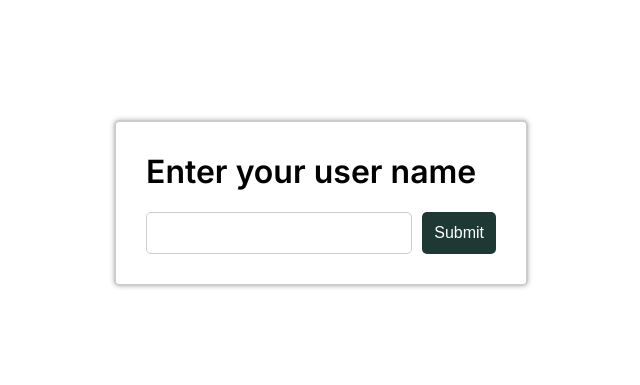
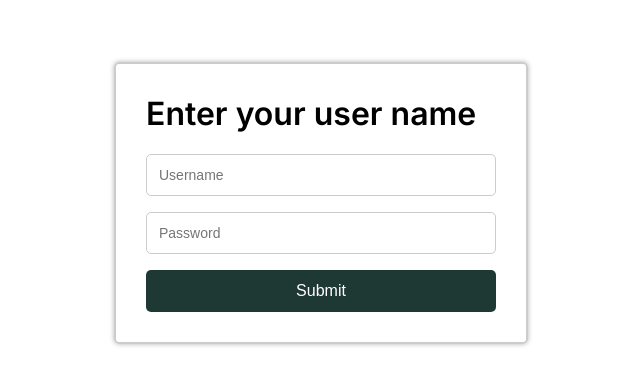
Before and after one commit to priyakarunakaran21/chatgptPOC, a React (Create React App) app in the folder chatgpt-poc/: page / in a window 1280 px wide. Shown: the part 147-532 px from the top of the page, without its empty margins (319-959 px from the left). Built offline with nearby package versions, Linux system fonts and the light colour scheme.

Commit message:
changes for password and ip address

```diff
--- a/chatgpt-poc/src/App.js
+++ b/chatgpt-poc/src/App.js
@@ -1,43 +1,60 @@
-import {useState} from 'react'
+import {useState, useEffect} from 'react'
 import Login from './component/login'
 import Chat from './component/Chat/index.js'
 
 function App() {
   const myObject = [
-    {name: 'test@test.com'},
-    {name: 'John@cvs.com'},
-    {name: 'Bill@cvs.com'}
+    {name: 'test@test.com', password: 'test@123'},
+    {name: 'John@cvs.com', password: 'test@123'},
+    {name: 'Bill@cvs.com', password: 'test@123'}
   ];
-const [user, setUser] = useState('')
 const [isExist, setIsExist] = useState(false);
 const [error, setError] = useState('');
+const [cred, setCred] = useState({
+  user: '',
+  password: ''
+});
+
+useEffect(() => {
+  const storedUser = sessionStorage.getItem('loggeduser');
+
+    // If a stored value exists, set the count state to the stored value
+    if (storedUser) {
+      setIsExist(true);
+    }
+}, []);
+
 
 if (!localStorage.getItem('myObject')) {
 localStorage.setItem('myObject', JSON.stringify(myObject));
 }
 
-const handleInputChange = (event) => {
-    setUser(event.target.value);
-  };
+const handleCredChange = (name,value) => {
+  setCred({
+    ...cred,
+    [name]: value
+  });
+};
 
 function handleKeyPress(event) {
-    setUser(event.target.value);
-    if (event.keyCode === 13) {
+    if (event.keyCode === 13 && cred.user!=='' && cred.password !=='') {
         onSubmit();
     }
   }
 
 const onSubmit = () =>{
     const parsedArray = JSON.parse(localStorage.getItem('myObject'));
-    const person = parsedArray.find((u) => u.name === user);
+    const person = parsedArray.find((u) => u.name === cred.user && u.password === cred.password);
   if (person) {
     setIsExist(true);
-    sessionStorage.setItem('loggeduser', user);
+    sessionStorage.setItem('loggeduser', cred.user);
   } else {
     setIsExist(false);
   }
-
-    setUser('');
+  setCred({
+    ...cred,
+    user: ''
+  });
     setError("User is unauthorized");
 }
 
@@ -50,7 +67,7 @@ const onLogout = () =>{
     {isExist ? (
      <Chat endsession={onLogout}/>
     ) : (
-      <Login isExist={isExist} handleInputChange={handleInputChange} handleKeyPress={handleKeyPress} onSubmit={onSubmit} error={error}/>
+      <Login isExist={isExist} onCredChange={handleCredChange} handleKeyPress={handleKeyPress} onSubmit={onSubmit} error={error}/>
     )}
   </div>
 );
--- a/chatgpt-poc/src/component/Chat/index.js
+++ b/chatgpt-poc/src/component/Chat/index.js
@@ -27,10 +27,12 @@ const Chat = ({endsession}) => {
 
   const [settings, setSettings] = useState({
     cgptModel: '',
-    maxToken: '',
-    numResponses: '',
+    max_Token: '',
+    num_Responses: '',
     temperature: '',
-    regenTemperature: ''
+    regen_Temperature: '',
+    api_key: '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',
+    cgpt_endpoint: 'https://api.openai.com/v1/engines/text-davinci-003/completions'
   });
 
   const handleSettingsChange = (name,value) => {
@@ -87,13 +89,14 @@ const Chat = ({endsession}) => {
   const regenerateResponses = async () => {
     try {
       const formData = new FormData();
-                  formData.append('input_text', newbotHistory1Ref.current);
-                  formData.append('task', task);
-        //can access the variable like this
-//                formData.append('maxToken', settings.maxToken);
-
-
-
+          formData.append('input_text', newbotHistory1Ref.current);
+          formData.append('task', task);
+          // formData.append('maxToken', settings.max_Token);
+          // formData.append('maxToken', settings.num_Responses);
+          // formData.append('maxToken', settings.temperature);
+          // formData.append('maxToken', settings.regen_Temperature);
+          // formData.append('maxToken', settings.api_key);
+          // formData.append('maxToken', settings.cgpt_endpoint);
 
       // const response = await fetch('https://api.openai.com/v1/engines/text-davinci-003/completions', {
       //   method: 'POST',
@@ -109,7 +112,7 @@ const Chat = ({endsession}) => {
       // });
 
 
-          const response = await fetch('http://13.127.96.31/deid/messages', {
+          const response = await fetch('http://35.154.203.46/deid/messages', {
             method: 'POST',
             body: formData
           });
@@ -203,7 +206,7 @@ const Chat = ({endsession}) => {
                     formData.append('input_text', conversationHistoryRef.current);
                     formData.append('task', task);
 
-                    const response = await fetch('http://13.127.96.31/deid/messages', {
+                    const response = await fetch('http://35.154.203.46/deid/messages', {
                       method: 'POST',
                       body: formData
                     });
--- a/chatgpt-poc/src/component/login/index.js
+++ b/chatgpt-poc/src/component/login/index.js
@@ -1,8 +1,11 @@
 
 import './style.scss';
 
-const Login = ({isExist, handleInputChange, handleKeyPress, onSubmit, error}) =>{
-
+const Login = ({isExist, onCredChange, handleKeyPress, onSubmit, error}) =>{
+    const handleDataChange = (event) =>{
+        const { name, value } = event.target;
+        onCredChange(name, value);
+      }
 
     return(
 
@@ -11,7 +14,8 @@ const Login = ({isExist, handleInputChange, handleKeyPress, onSubmit, error}) =>
         {!isExist && <span className="error">{error}</span>}
         <h1>Enter your user name</h1>
         <div className="input-container">
-        <input type="text" onChange={handleInputChange} onKeyDown={handleKeyPress}/>
+        <input type="text" name="user" onChange={handleDataChange} onKeyDown={handleKeyPress} placeholder="Username"/>
+        <input type="password" name="password" placeholder="Password" onChange={handleDataChange} onKeyDown={handleKeyPress}/>
         <button type="submit" onClick={onSubmit}>Submit</button>
         </div>
         </div>
--- a/chatgpt-poc/src/component/login/style.scss
+++ b/chatgpt-poc/src/component/login/style.scss
@@ -20,9 +20,19 @@
       }
       .input-container{
           display: flex;
-          flex-direction: row;
+          flex-direction: column;
           input{
               box-shadow: none;
+              width: 100%;
+              border: 1px solid #ccc;
+              border-radius: 5px;
+              box-sizing: border-box;
+              font-size: 14px;
+              padding: 12px;
+              margin-bottom: 16px;
+          }
+          button{
+            margin:0;
           }
       }
     }
```
